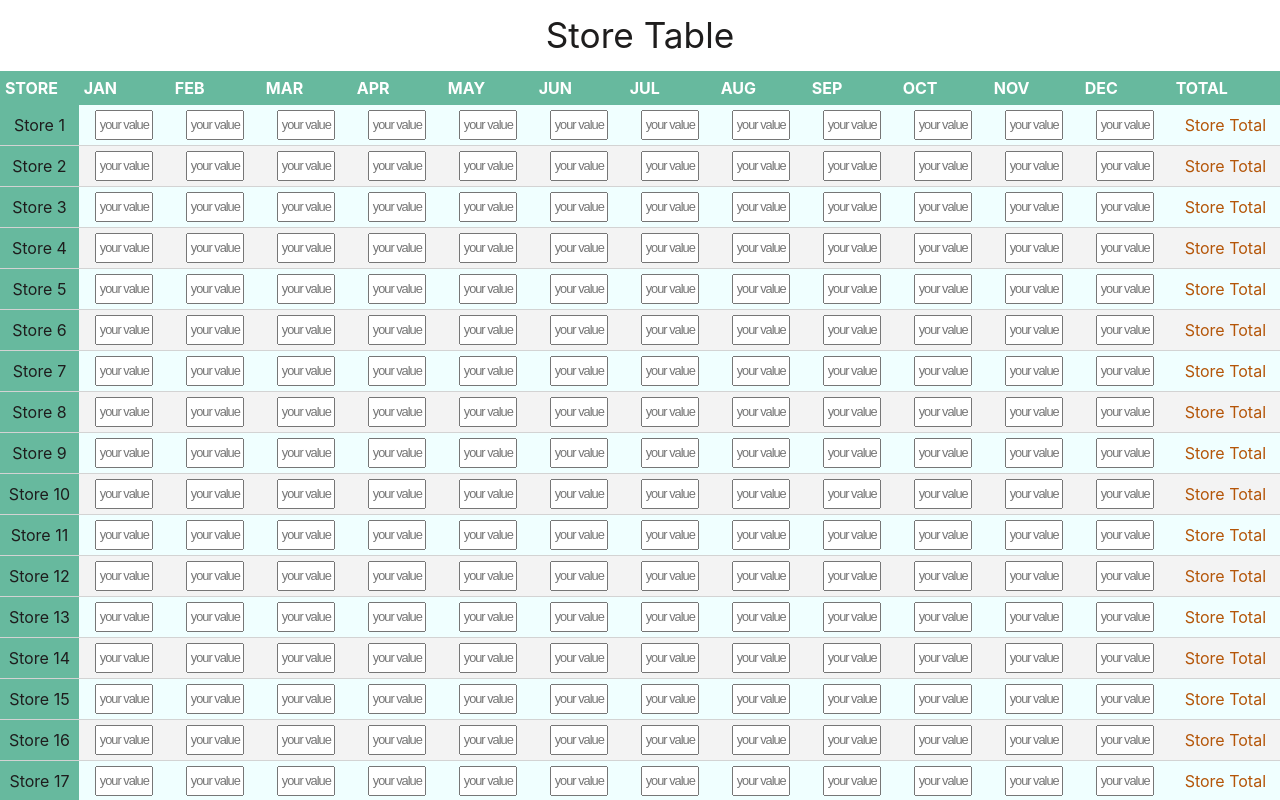
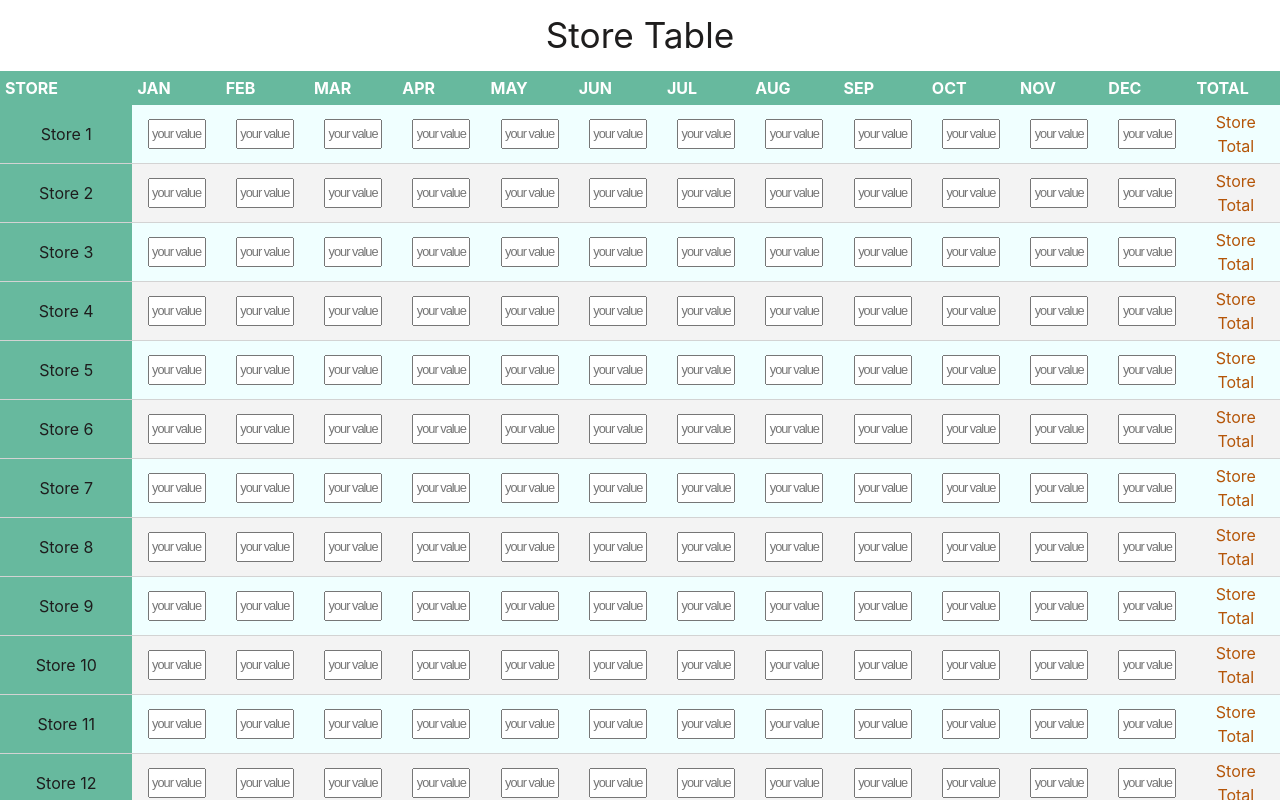
Before and after one commit to Kubatbekkk/retmind-table, a React (Vite) app: page / in a window 1280 px wide. Shown: the top 800 px of the page. Built offline with nearby package versions, Linux system fonts and the light colour scheme.

Commit message:
refactor: set table fixed width

```diff
--- a/src/components/Table/style.css
+++ b/src/components/Table/style.css
@@ -24,12 +24,14 @@
 .table th,
 .table td {
     padding: 5px;
+    width: 80px;
 }
 
 .table th:first-child,
 .table td:first-child {
     width: auto;
     position: sticky;
+    width: 120px;
     left: 0;
     background-color: rgb(103, 185, 158);
 }
```
